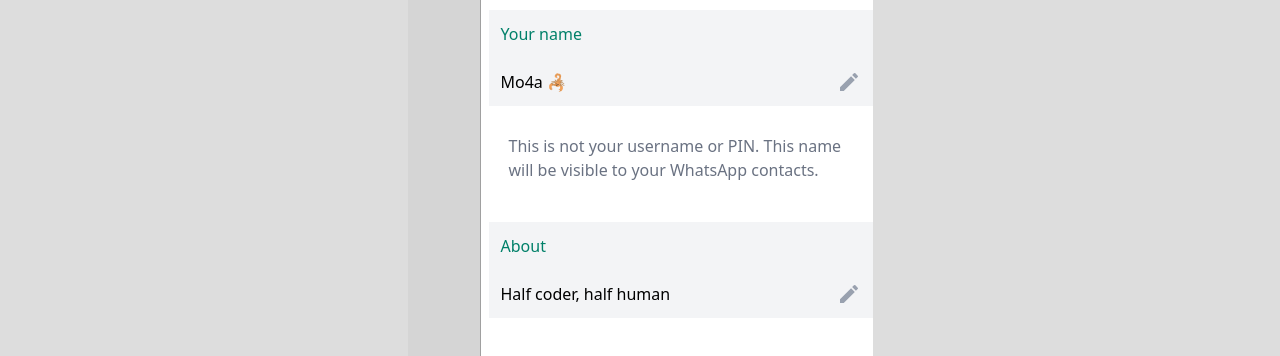
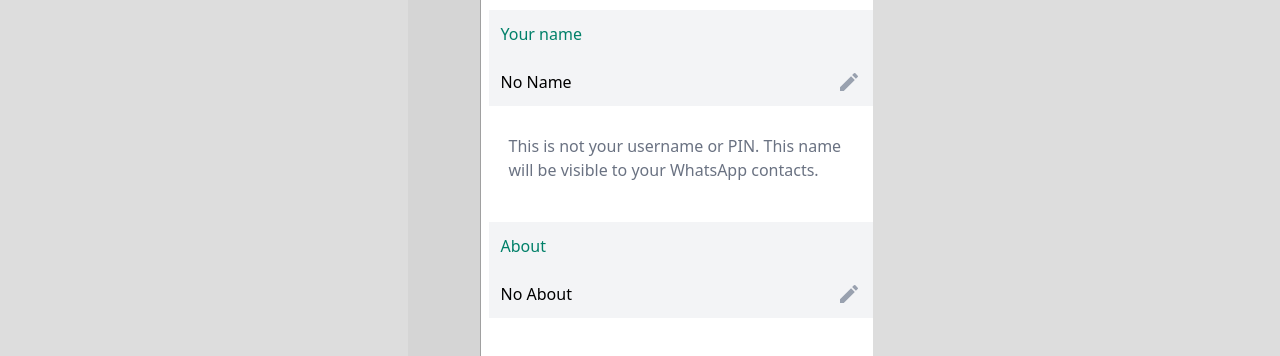
Before and after one commit to moshaosama/WhatsApp-Clone, a React (Vite) app: page /chats/profile in a window 1280 px wide. Shown: the part 310-666 px from the top of the page. Built offline with nearby package versions, Linux system fonts and the light colour scheme.

Commit message:
Set DataProfile in Store

```diff
--- a/src/Components/Profile/Profile.tsx
+++ b/src/Components/Profile/Profile.tsx
@@ -2,8 +2,11 @@ import { MdModeEditOutline } from "react-icons/md";
 import HeaderPage from "../Atoms/HeaderPage";
 import { memo } from "react";
 import { DetailsProfileProps } from "../../Types/Profile/Profile";
+import useProfile from "../../Hooks/useProfile";
 
 const Profile = () => {
+  const { dataUser } = useProfile();
+
   return (
     <div className="w-96 ">
       <HeaderPage
@@ -24,14 +27,20 @@ const Profile = () => {
         </div>
       </div>
 
-      <DetailsProfile Title="Your name" Text="Mo4a 🦂" />
+      <DetailsProfile
+        Title="Your name"
+        Text={dataUser?.userName ? dataUser?.userName : "No Name"}
+      />
 
       <p className="mt-7 text-gray-500 mx-5">
         This is not your username or PIN. This name will be visible to your
         WhatsApp contacts.
       </p>
 
-      <DetailsProfile Title="About" Text="Half coder, half human" />
+      <DetailsProfile
+        Title="About"
+        Text={dataUser?.About ? dataUser?.About : "No About"}
+      />
     </div>
   );
 };
--- a/src/Components/Settings/Settings.tsx
+++ b/src/Components/Settings/Settings.tsx
@@ -5,8 +5,10 @@ import { IoLogOutOutline } from "react-icons/io5";
 import { SettingsList } from "./SettingsList";
 import { SettingType } from "../../Types/Settings/SettingType";
 import { Link, Links } from "react-router";
+import useProfile from "../../Hooks/useProfile";
 
 const Settings = () => {
+  const { dataUser } = useProfile();
   const ProfileListRender = useMemo(() => {
     return SettingsList.map((el: SettingType) => {
       return (
@@ -37,8 +39,12 @@ const Settings = () => {
             className="w-20 h-20 rounded-full object-cover"
           />
           <div className="text-sm">
-            <h1 className="font-semibold">Mo4a 🦂</h1>
-            <p className="text-gray-500">Half coder, half human</p>
+            <h1 className="font-semibold">
+              {dataUser?.userName ? dataUser?.userName : "No Name"}
+            </h1>
+            <p className="text-gray-500">
+              {dataUser?.About ? dataUser?.About : "No About"}
+            </p>
           </div>
         </div>
       </Link>
--- /dev/null
+++ b/src/Hooks/useProfile.tsx
@@ -0,0 +1,23 @@
+type useProfileType = {
+  statusbar: string;
+  message: string;
+  DataResult: {
+    About: string;
+    Image: string;
+    id: number;
+    phoneNumber: string;
+    userName: string;
+  }[];
+};
+
+const useProfile = () => {
+  const DataProfile: useProfileType = JSON.parse(
+    window.localStorage.getItem("user")!
+  );
+
+  const dataUser = DataProfile?.DataResult[0];
+
+  return { DataProfile, dataUser };
+};
+
+export default useProfile;
```
